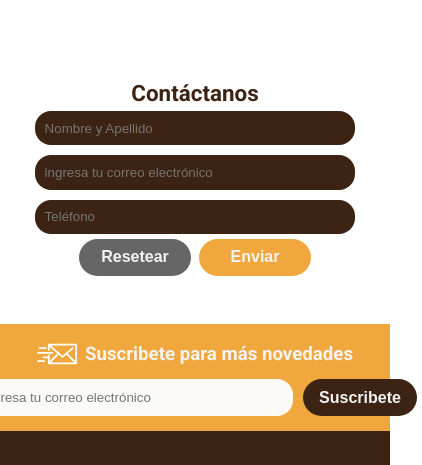
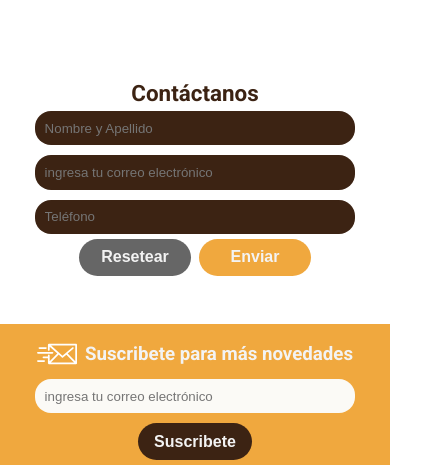
Before and after one commit to MauricioHenaoRestrepo/20220923_FrontEnd_Clase24, a plain HTML site: page index.html in a window 390 px wide. Shown: the part 2088-2553 px from the top of the page, 422 px wide, since content can reach past the window. Drawn offline with Linux system fonts and the light colour scheme.

Commit message:
Add files via upload

```diff
--- a/css/style.scss
+++ b/css/style.scss
@@ -336,8 +336,12 @@ footer {
             }
         }
     }
-    // CONTACTANOS
-    form.contactanos {
-        flex-wrap: wrap;
+    // SUSCRIBETE
+    section.suscribete {
+        form.correo {
+            display: flex;
+            flex-direction: column;
+            align-items: center;
+        }
     }
 }
```
Also changed, not shown: css/style.css, 1 other file.
